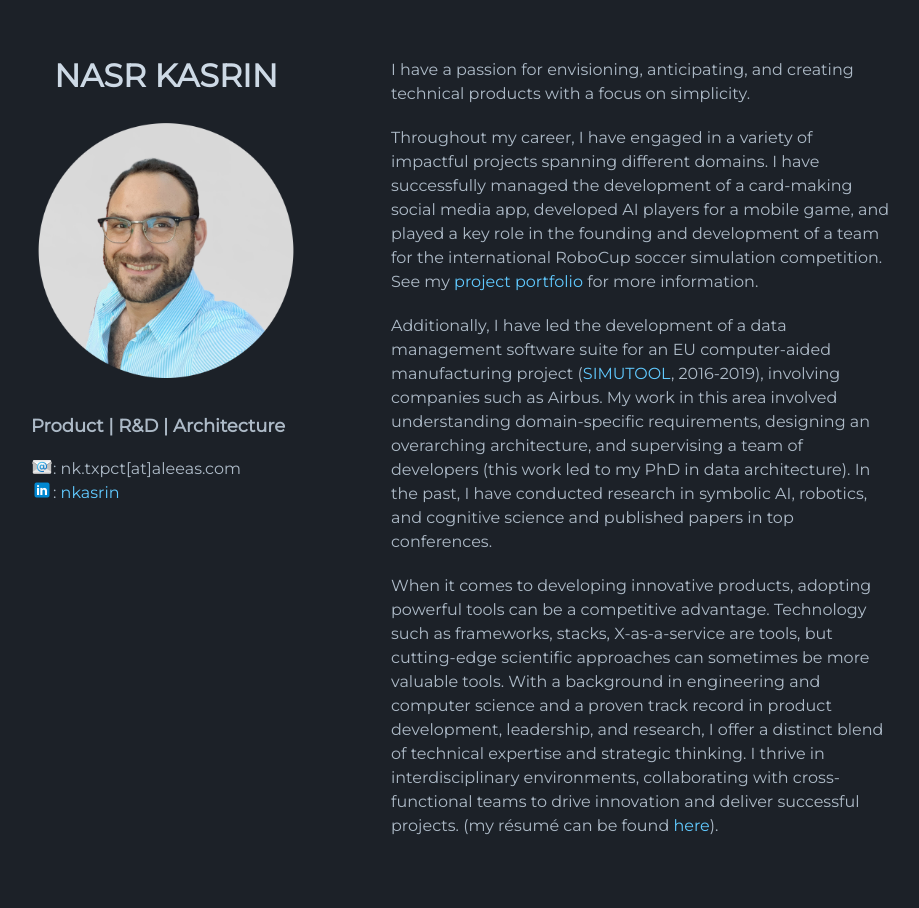
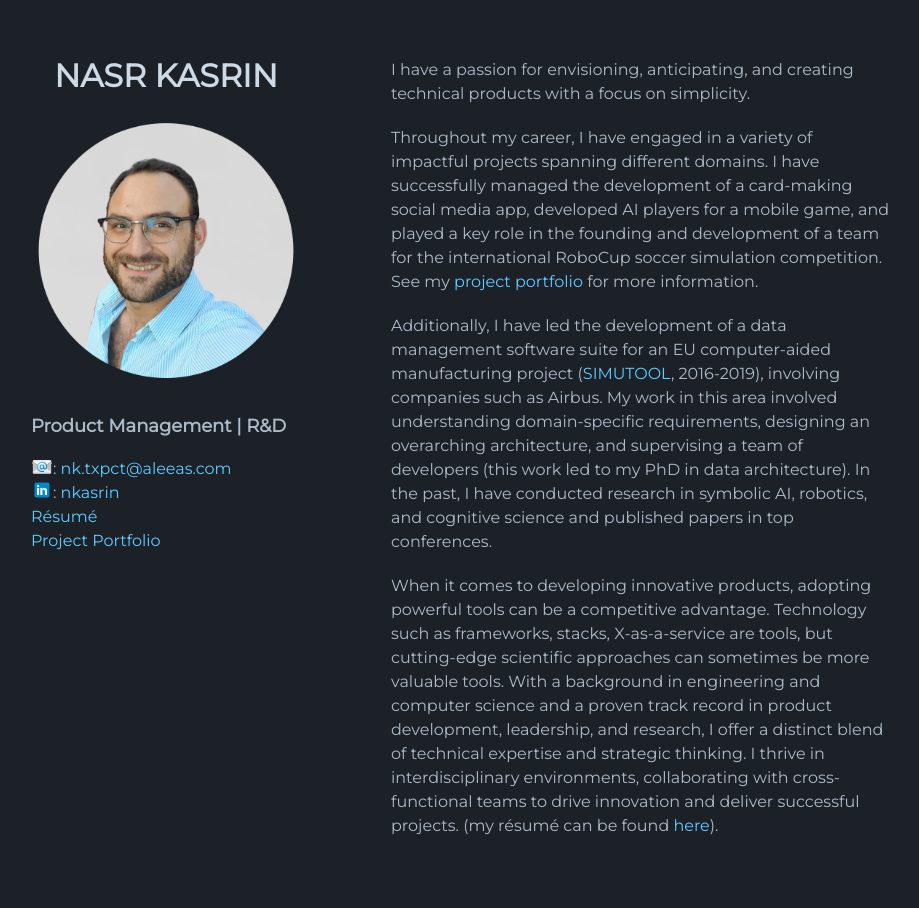
Before and after one commit to n42r/n42r.github.io, a Jekyll site: the page built from index.md, in a window 1280 px wide. Shown: the whole page, without its empty margins (179-1098 px from the left). Built offline with Jekyll 4.4.1, drawn with Linux system fonts in a browser that asks for light colours; the repository's description, which GitHub fills in, is left out.

Commit message:
facelift

```diff
--- a/_config.yml
+++ b/_config.yml
@@ -2,7 +2,9 @@ logo: /assets/img/logo.png
 show_downloads: false
 theme: jekyll-theme-minimal
 title: NASR KASRIN
-roles: Product | R&D | Architecture
-email: nk.txpct[at]aleeas.com
+roles: Product Management | R&D
+email: nk.txpct@aleeas.com
 linkedin: nkasrin
 german: index_de
+resume_url: https://raw.githubusercontent.com/n42r/n42r.github.io/main/assets/pdf/kasrin-resume.pdf
+portfolio_url: https://raw.githubusercontent.com/n42r/n42r.github.io/main/assets/pdf/kasrin_protfolio_upgraded_23.pdf
--- a/_layouts/default.html
+++ b/_layouts/default.html
@@ -33,12 +33,21 @@
         {% endif %}
 
         {% if site.email %}
-			<img src="assets/img/email-20.png"/>: {{site.email}} <br/>
+			<img src="assets/img/email-20.png"/>: <a href="mailto:{{site.email}}">{{site.email}}</a> <br/>
         {% endif %}
 
         {% if site.linkedin %}
 			<img src="assets/img/ln-20-4.png"/>: <a href="https://www.linkedin.com/in/{{site.linkedin}}">{{site.linkedin}} </a> <br/>
         {% endif %}
+
+		{% if site.resume_url %}
+			<a href="{{site.resume_url}}"> R&eacute;sum&eacute; </a> <br/>
+        {% endif %}
+
+		{% if site.portfolio_url %}
+			<a href="{{site.portfolio_url}}"> Project Portfolio </a> <br/>
+        {% endif %}
+
 
 		<br/>
 
```
